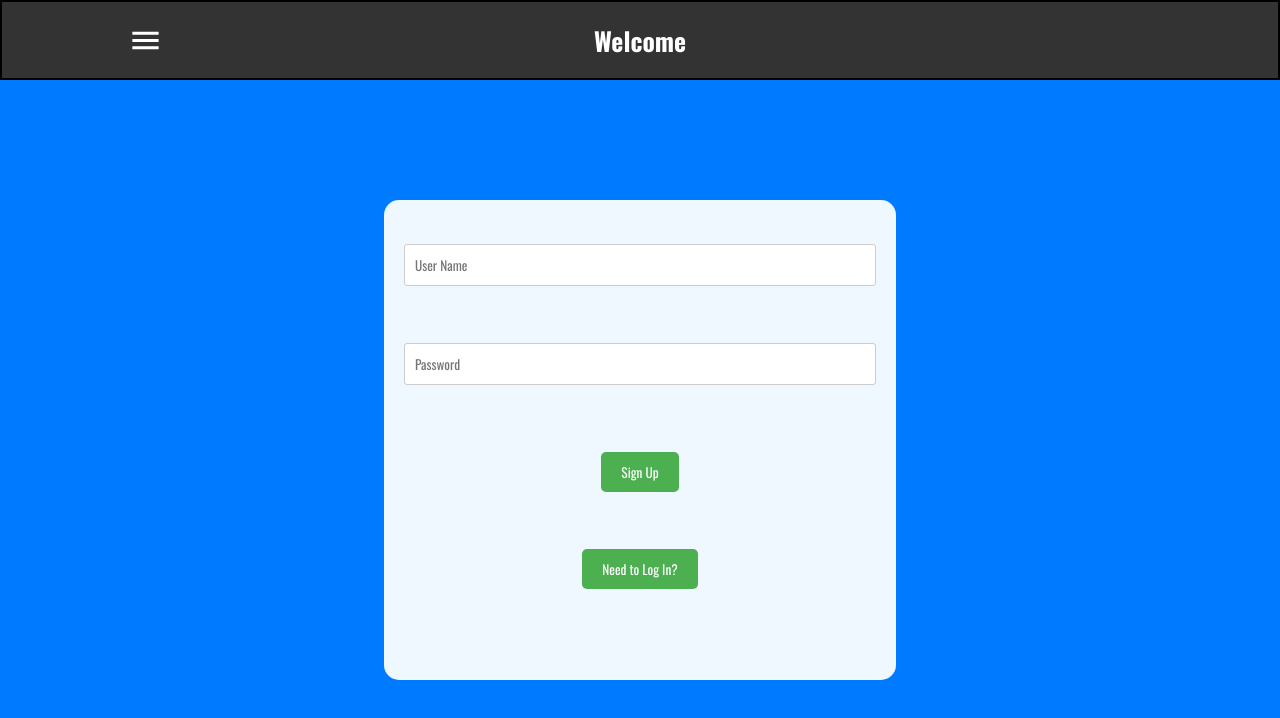
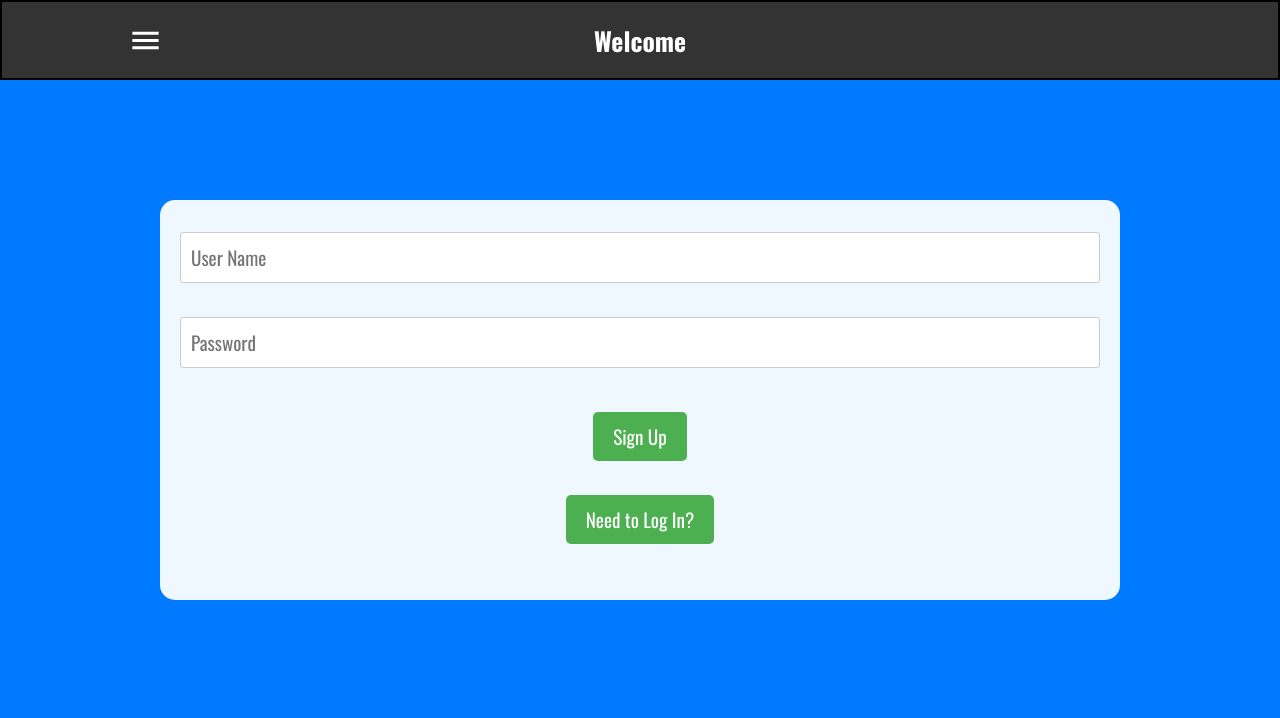
Before and after one commit to zakward/ted-tracker-v2, a React (Vite) app in the folder client/: page / in a window 1280 px wide. Shown: the top 718 px of the page. Built offline with nearby package versions, Linux system fonts and the light colour scheme; no server answers.

Commit message:
auth form increase

```diff
--- a/client/src/index.css
+++ b/client/src/index.css
@@ -81,6 +81,11 @@ body {
   border: 1px solid #ccc;
   border-radius: 3px;
   width: 100%;
+  font-size: larger;
+}
+
+#auth-form > button {
+  font-size: larger;
 }
 
 #required{
@@ -121,8 +126,8 @@ nav {
 }
 
 #auth-form {
-  height: 60vh;
-  width: 40vw;
+  height: 50vh;
+  width: 75vw;
   display: flex;
   flex-direction: column;
   align-items: center;
@@ -132,7 +137,6 @@ nav {
   padding: 20px;
   position: absolute;
   top: 25vh;
-
 
 }
 
```
